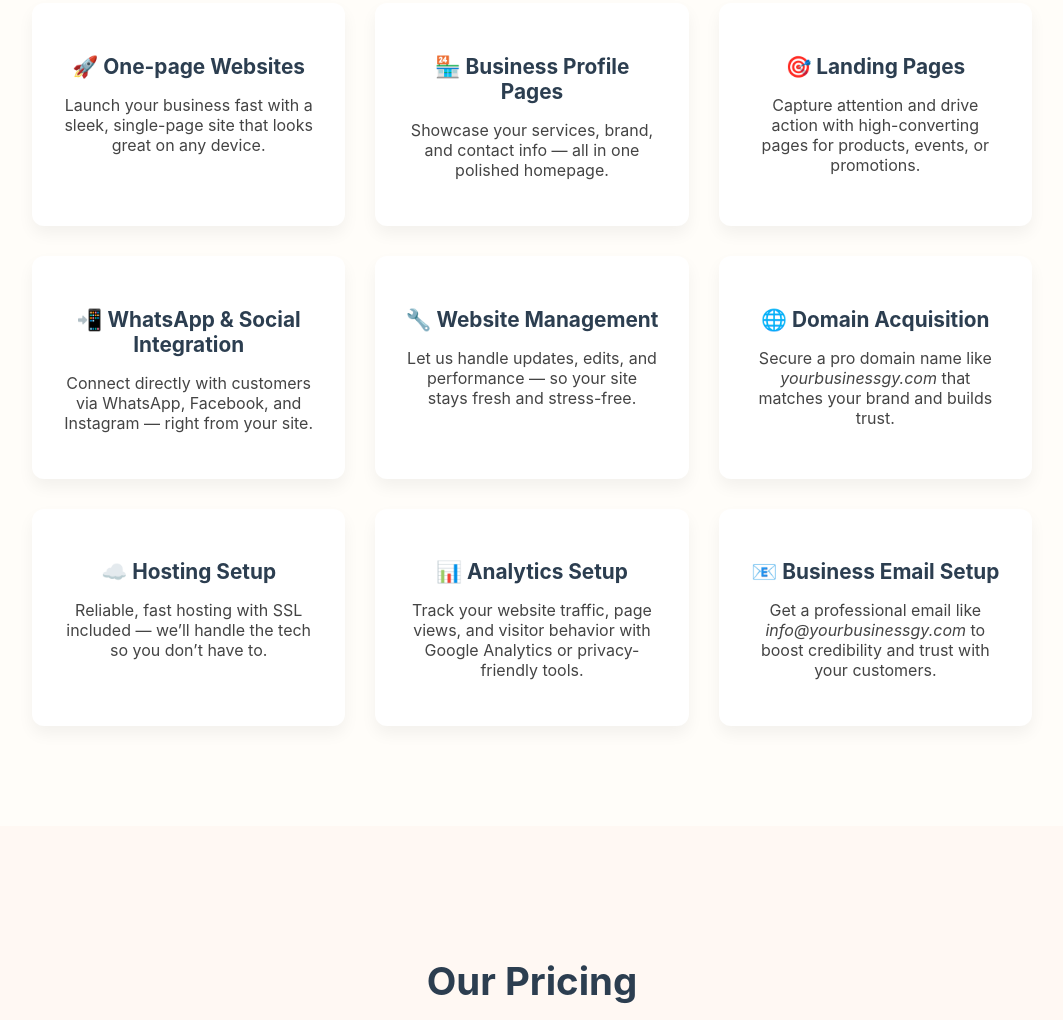
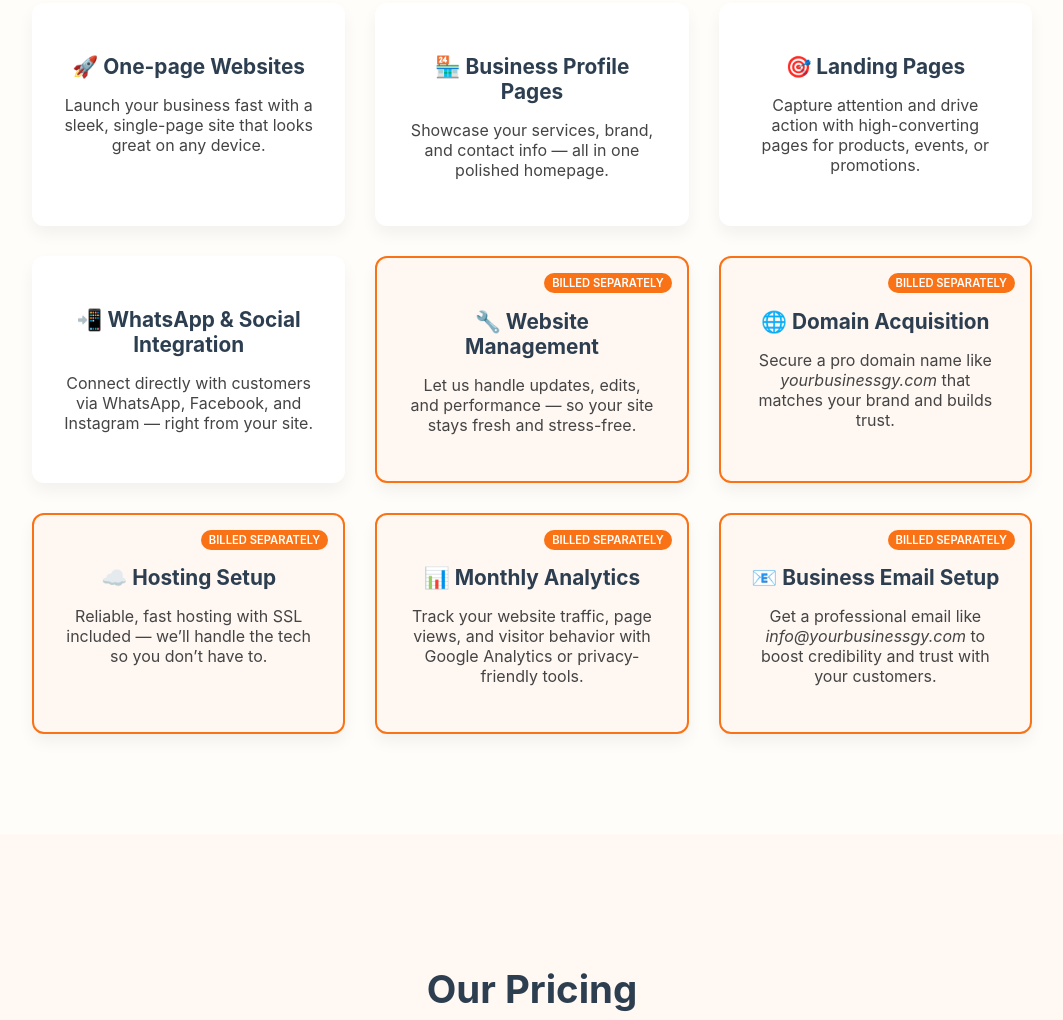
Before and after one commit to basudevsingh18/SimpleWebGy, a plain HTML site: page index.html in a window 1280 px wide. Shown: the part 1720-2740 px from the top of the page, without its empty margins (108-1171 px from the left). Drawn offline with nearby package versions, Linux system fonts and the light colour scheme.

Commit message:
Enhance service cards with premium styling and billing indication

```diff
--- a/index.html
+++ b/index.html
@@ -90,28 +90,28 @@
         <p>Connect directly with customers via WhatsApp, Facebook, and Instagram — right from your site.</p>
       </div>
 
-      <div class="service-card">
+      <div class="service-card premium">
         <h3>🔧 Website Management</h3>
         <p>Let us handle updates, edits, and performance — so your site stays fresh and stress-free.</p>
       </div>
 
-      <div class="service-card">
+      <div class="service-card premium">
         <h3>🌐 Domain Acquisition</h3>
         <p>Secure a pro domain name like <em>yourbusinessgy.com</em> that matches your brand and builds trust.</p>
       </div>
 
-      <div class="service-card">
+      <div class="service-card premium">
         <h3>☁️ Hosting Setup</h3>
         <p>Reliable, fast hosting with SSL included — we’ll handle the tech so you don’t have to.</p>
       </div>
 
-      <div class="service-card">
-        <h3>📊 Analytics Setup</h3>
+      <div class="service-card premium">
+        <h3>📊 Monthly Analytics</h3>
         <p>Track your website traffic, page views, and visitor behavior with Google Analytics or privacy-friendly tools.
         </p>
       </div>
 
-      <div class="service-card">
+      <div class="service-card premium">
         <h3>📧 Business Email Setup</h3>
         <p>Get a professional email like <em>info@yourbusinessgy.com</em> to boost credibility and trust with your
           customers.</p>
--- a/style.css
+++ b/style.css
@@ -352,6 +352,26 @@ section,
   color: #444;
 }
 
+.service-card.premium {
+  border: 2px solid #f97316;
+  background-color: #fff7f2;
+  position: relative;
+}
+
+.service-card.premium::before {
+  content: "Billed Separately";
+  position: absolute;
+  top: 15px;
+  right: 15px;
+  background-color: #f97316;
+  color: white;
+  font-size: 0.7rem;
+  padding: 3px 8px;
+  border-radius: 20px;
+  font-weight: 600;
+  text-transform: uppercase;
+}
+
 
 /*Price Section*/
 .pricing-section {
```
